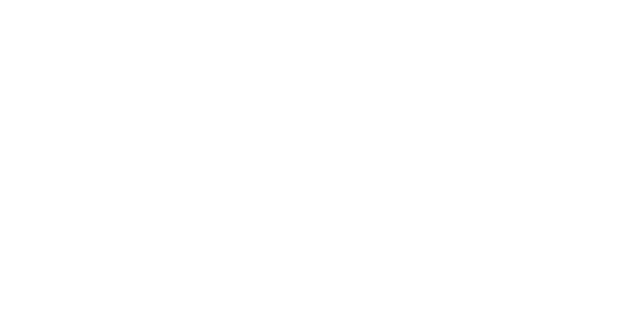
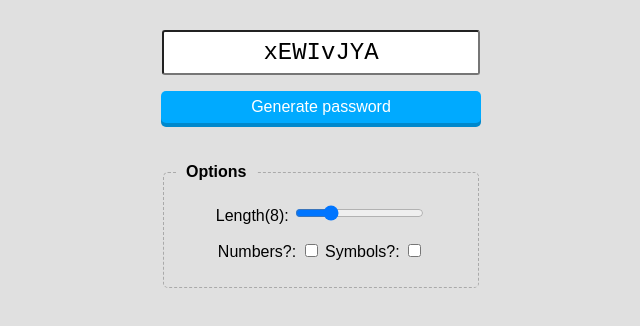
Before and after one commit to s16003/html5.1220, a plain HTML site: page index.html in a window 1280 px wide. Shown: the whole page, without its empty margins (319-959 px from the left). Drawn offline with Linux system fonts and the light colour scheme.

Commit message:
12/21提出　演習済み

```diff
--- a/index.html
+++ b/index.html
@@ -3,8 +3,117 @@
 	<head>
 		<meta charset="utf-8">
 		<title>Password Generator</title>
+		<style>
+			body {
+				background: #e0e0e0;
+				font-family: 'Corier new', sans-serif;
+				text-align: center;
+			}
+			.container {
+				width: 320px;
+				margin: 30px auto;
+
+			}
+			input[type="text"] {
+				width: 300px;
+				padding: 7px;
+				border-radius: 3px;
+				font-size: 24px;
+				font-family: 'Courier New', sans-serif;
+				text-align: center;
+			}
+			#btn {
+				color: #fff;
+				background: #00aaff;
+				padding: 7px;
+				border-radius: 5px;
+				box-shadow: 0 4px 0 #0088cc;
+				cursor: pointer;
+			}
+			fieldset {
+				margin-top: 40px;
+				border: 1px dashed #aaa;
+				border-radius: 5px;
+					text-align: left;
+			}
+			legend {
+				font-weight: bold;
+				padding: 0 10px;
+			}
+			fieldset p {
+				text-align: center;
+			}
+		</style>
 	</head>
 
 	<body>
+		<div class="container">
+			<p><input type="text" id="result"></p>
+			<p><div id="btn">Generate password</div></p>
+			<fieldset>
+				<legend>Options</legend>
+				<p>Length(<span id="label">8</span>): <input type="range" id="slider" value="8" min="4" max="20"></p>
+				<p>
+					Numbers?: <input type="checkbox" id="numbers">
+					Symbols?: <input type="checkbox" id="symbols">
+				</p>
+			</fieldset>
+			<script>
+				(function() {
+					'use strict';
+
+					var slider = document.getElementById('slider');
+					var label = document.getElementById('label');
+					var btn = document.getElementById('btn');
+					var result = document.getElementById('result');
+					var numbers = document.getElementById('numbers');
+					var symbols = document.getElementById('symbols');
+
+					function getPassword() {
+						var seed_letters = 'abcdefghijklmnopqrstuvwxyz';
+						var seed_numbers= '0123456789';
+						var seed_symbols= '!#$%&()';
+						var seed;
+
+						var len = slider.value;
+						var pwd = '';
+
+						seed = seed_letters + seed_letters.toUpperCase();
+						if (numbers.checked === true) {
+							seed += seed_numbers;
+						}
+						if (symbols.checked) {
+							seed += seed_symbols;
+						}
+						/*
+						for (var i = 0; i < len; i++) {
+							pwd += seed[Math.floor(Math.random() * seed.length)];
+						}
+						*/
+
+						while (len--) {
+							pwd += seed[Math.floor(Math.random() * seed.length)];
+						}
+
+						result.value = pwd;
+					}
+
+					slider.addEventListener('change', function() {
+						label.innerHTML = this.value;
+					});
+
+					btn.addEventListener('click', function() {
+						getPassword();
+						//result.value= 'f8asdfadfadf';
+					});
+
+					result.addEventListener('click', function() {
+						this.select();
+					});
+
+					getPassword();
+
+				})();
+			</script>
 	</body>
 </html>
```
